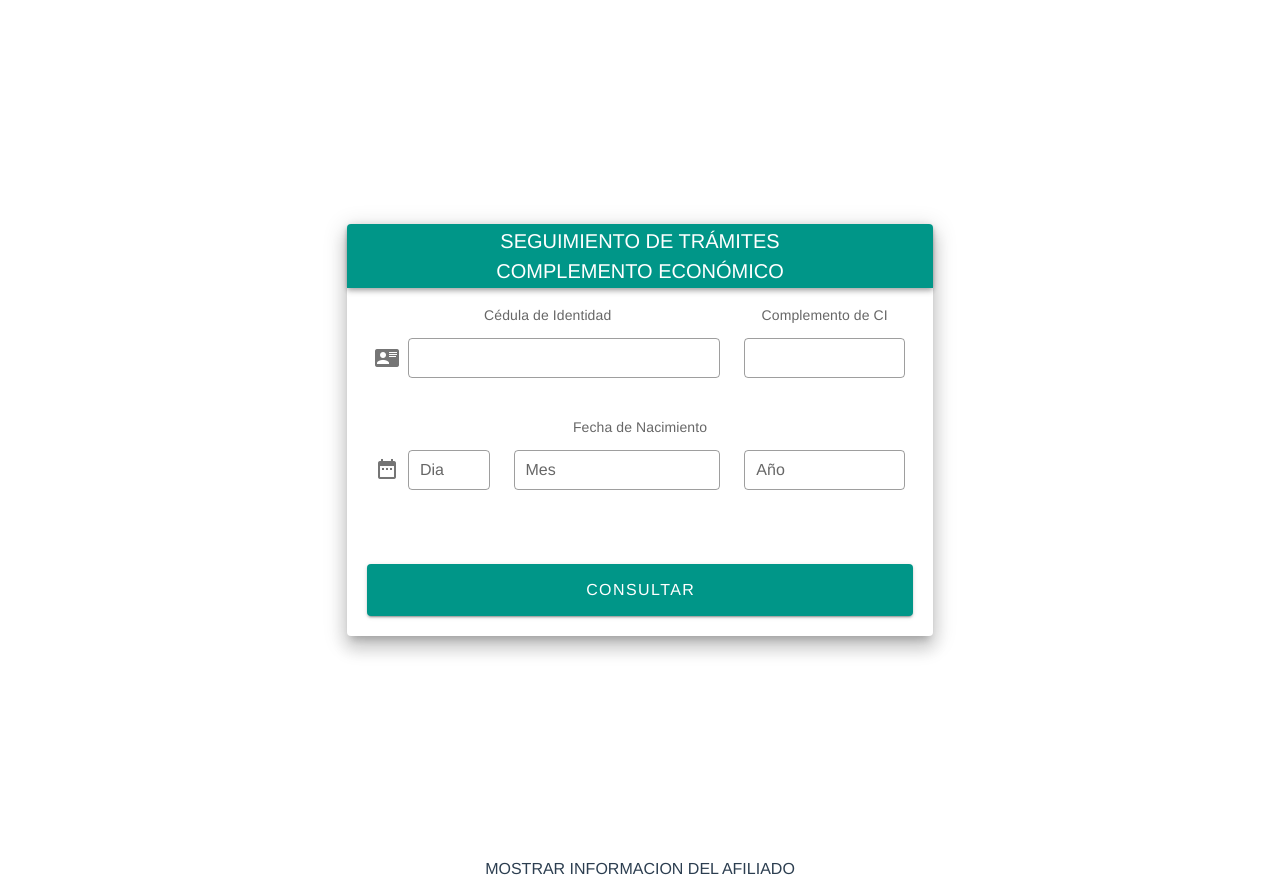
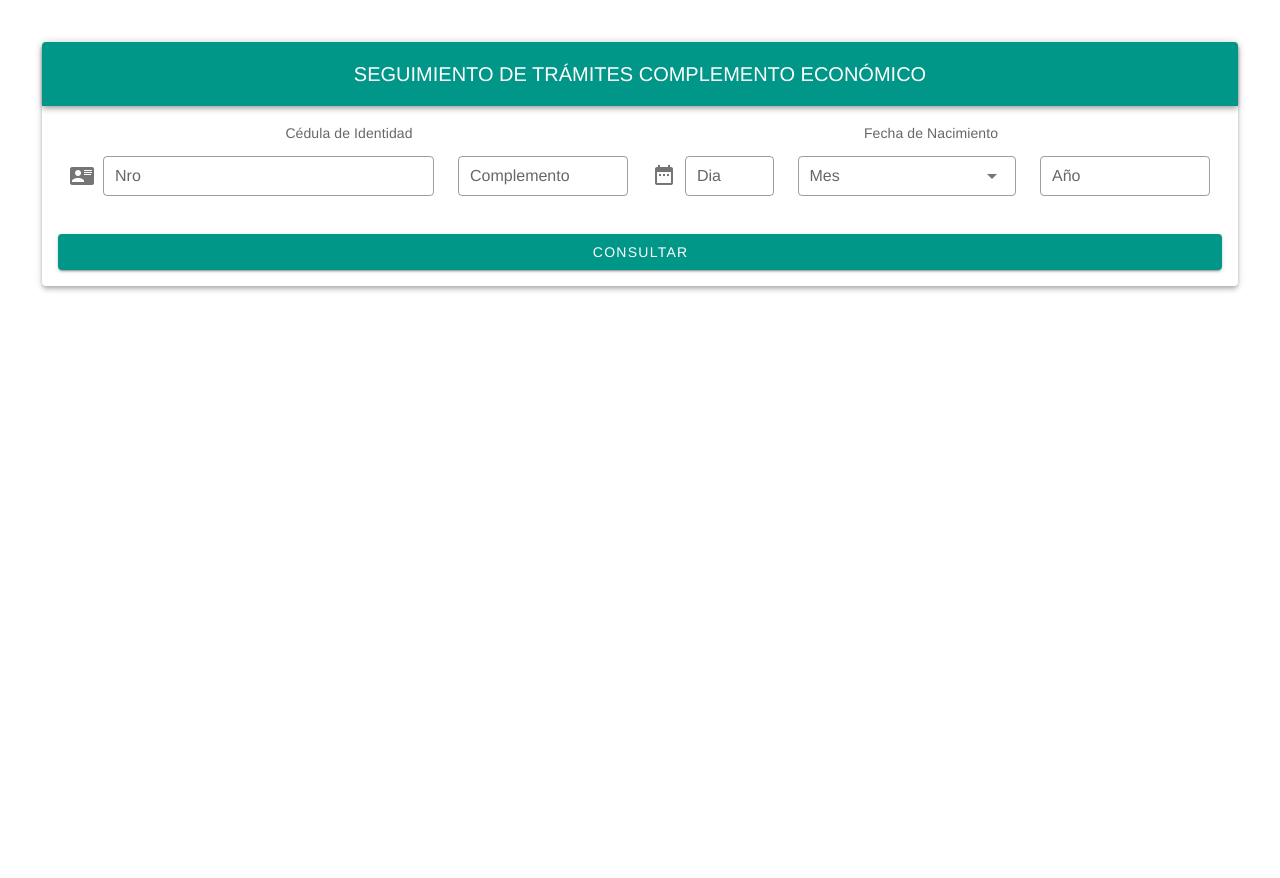
Before and after one commit to MUTUAL-DE-SERVICIOS-AL-POLICIA/SEG-BE, a Vue app: page /info in a window 1280 px wide. After the commit the page ends 800 px from the top, so only its background shows below. Built offline with nearby package versions, Linux system fonts and the light colour scheme; a small style sheet from the web is missing.

Commit message:
mostrar datos de api

```diff
--- a/src/App.vue
+++ b/src/App.vue
@@ -1,19 +1,22 @@
 <template>
-  <div id="app">
-    <div id="nav">
-      <Main />
-    </div>
-    <router-view/>
-  </div>
+  <v-app>
+    <v-content>
+      <div id="app">
+        <div id="nav">
+          <Main />
+        </div>
+      </div>
+    </v-content>
+  </v-app>
 </template>
 <script>
-import Main from '@/components/main.vue'
+import Main from "@/components/main.vue";
 
 export default {
   components: {
-    Main
+    Main,
   },
-}
+};
 </script>
 
 
--- a/src/components/main.vue
+++ b/src/components/main.vue
@@ -1,51 +1,47 @@
 <template>
-  <v-app>
-    <v-content>
   <v-container fluid fill-height>
     <v-row align-center justify="center">
-          <v-col cols="12" md="6">
-            <v-card class="elevation-12">
+      <v-col cols="12" md="12">
+        <v-card class="elevation-4">
           <v-toolbar dark color="primary">
             <v-toolbar-title class="flex text-center"
-                  >SEGUIMIENTO DE TRÁMITES <br>
-                  COMPLEMENTO ECONÓMICO</v-toolbar-title
+              >SEGUIMIENTO DE TRÁMITES COMPLEMENTO ECONÓMICO</v-toolbar-title
             >
           </v-toolbar>
           <v-card-text>
             <v-form>
               <v-row class="pa-0 ma-0">
-                    <v-col md="8" class="pa-0 ma-0"
+                <v-col xs="12" sm="12" md="6" class="pa-0 ma-0"
                   >Cédula de Identidad
-                    </v-col>
-                    <v-col md="4" class="pa-0 ma-0">Complemento de CI </v-col>
-                  </v-row>
-
                   <v-row class="pa-0 ma-0">
-                    <v-col md="8">
+                    <v-col xs="8" md="8">
                       <v-text-field
                         prepend-icon="mdi-card-account-details"
                         name="ci"
                         type="text"
                         outlined
                         dense
+                        label="Nro"
+                        v-model="identity_card"
                       ></v-text-field>
                     </v-col>
-                    <v-col md="4">
+                    <v-col xs="4" md="4">
                       <v-text-field
                         name="complemento"
                         type="text"
                         outlined
                         dense
+                        label="Complemento"
+                        v-model="complement"
                       ></v-text-field>
                     </v-col>
                   </v-row>
+                </v-col>
 
+                <v-col xs="12" sm="12" md="6" class="pa-0 ma-0"
+                  >Fecha de Nacimiento
                   <v-row class="pa-0 ma-0">
-                    <v-col class="pa-0 ma-0"> Fecha de Nacimiento </v-col>
-                  </v-row>
-
-                  <v-row class="pa-0 ma-0">
-                    <v-col md="3">
+                    <v-col xs="4" md="3">
                       <v-text-field
                         prepend-icon="mdi-calendar-range"
                         name="day"
@@ -53,49 +49,194 @@
                         type="text"
                         outlined
                         dense
+                        v-model="day"
                       ></v-text-field>
                     </v-col>
-                    <v-col md="5">
-                      <v-text-field
-                        name="month"
+                    <v-col xs="4" md="5">
+                      <v-select
+                        :items="month"
+                        item-text="name"
+                        item-value="value"
                         label="Mes"
                         type="text"
                         outlined
                         dense
-                      ></v-text-field>
+                        v-model="month"
+                      ></v-select>
                     </v-col>
-                    <v-col md="4">
+                    <v-col xs="4" md="4">
                       <v-text-field
                         name="year"
                         label="Año"
                         type="text"
                         outlined
                         dense
+                        v-model="year"
                       ></v-text-field>
+                    </v-col>
+                  </v-row>
+                </v-col>
+                <v-col xs="12" sm="12" md="12" class="pa-0 ma-0">
+                  <v-btn block color="primary" @click="getInfo()"
+                    >CONSULTAR</v-btn
+                  >
                 </v-col>
               </v-row>
             </v-form>
           </v-card-text>
-              <v-card-actions class="pa-5">
-                <v-btn block color="primary" x-large @click="ingreso()">CONSULTAR</v-btn>
-              </v-card-actions>
+        </v-card>
+        <div >
+
+        </div>
+        <div class="pa-3"></div>
+      <v-card class="elevation-4" v-if="result != null">
+            <!--<div v-for="(res,i) in result" :key="i">
+            <p>
+              {{ res }}
+            </p>
+          </div>-->
+
+          <card-title>
+            <v-card color="secondary">
+              <v-row class="text-uppercase pa-2 pb-1">
+                <v-col xs="12" sm="12" md="12" class="pa-0"
+                  >Semestre: {{ result.data[0].title }}</v-col
+                >
+                <v-col xs="12" sm="12" md="12" class="pa-0"
+                  >Estado: {{ result.data[0].subtitle }}</v-col
+                >
+              </v-row>
+            </v-card>
+          </card-title>
+          <v-card-text>
+            <v-row class="pt-2">
+              <v-col xs="12" sm="12" md="12" class="pa-2">
+                <v-row>
+                  <v-col xs="12" sm="6" md="6" class="text-right">
+                    Beneficiario:
+                  </v-col>
+                  <v-col xs="12" sm="6" md="6" class="text-left">
+                    {{ result.data[0].display[0].value }}
+                  </v-col>
+                  <v-col xs="12" sm="6" md="6" class="text-right"> CI: </v-col>
+                  <v-col xs="12" sm="6" md="6" class="text-left">
+                    {{ result.data[0].display[1].value }}
+                  </v-col>
+                  <v-col xs="12" sm="6" md="6" class="text-right">
+                    Semestre:
+                  </v-col>
+                  <v-col xs="12" sm="6" md="6" class="text-left">
+                    {{ result.data[0].display[2].value }}
+                  </v-col>
+                  <v-col xs="12" sm="6" md="6" class="text-right">
+                    Fecha de recepción:
+                  </v-col>
+                  <v-col xs="12" sm="6" md="6" class="text-left">
+                    {{ result.data[0].display[3].value }}
+                  </v-col>
+                  <v-col xs="12" sm="6" md="6" class="text-right">
+                    Nº de trámite:
+                  </v-col>
+                  <v-col xs="12" sm="6" md="6" class="text-left">
+                    {{ result.data[0].display[4].value }}
+                  </v-col>
+                  <v-col xs="12" sm="6" md="6" class="text-right">
+                    Tipo de prestación:
+                  </v-col>
+                  <v-col xs="12" sm="6" md="6" class="text-left">
+                    {{ result.data[0].display[5].value }}
+                  </v-col>
+                  <v-col xs="12" sm="6" md="6" class="text-right">
+                    Tipo de trámite:
+                  </v-col>
+                  <v-col xs="12" sm="6" md="6" class="text-left">
+                    {{ result.data[0].display[6].value }}
+                  </v-col>
+                  <v-col xs="12" sm="6" md="6" class="text-right">
+                    Estado de trámite:
+                  </v-col>
+                  <v-col xs="12" sm="6" md="6" class="text-left">
+                    {{ result.data[0].display[7].value }}
+                  </v-col>
+                  <v-col xs="12" sm="6" md="6" class="text-right">
+                    Observaciones del trámite:
+                  </v-col>
+                  <v-col xs="12" sm="6" md="6" class="text-left">
+                    {{ result.data[0].display[8].value }}
+                  </v-col>
+                </v-row>
+              </v-col>
+              <v-col></v-col>
+            </v-row>
+          </v-card-text>
         </v-card>
       </v-col>
     </v-row>
   </v-container>
-    </v-content>
-  </v-app>
 </template>
 
 <script>
+import axios from "axios";
 export default {
-  name: "Login",
-  props: {
-    source: String,
+  name: "main",
+  data: () => ({
+    result: null,
+    loading: false,
+    identity_card: null,
+    complement: null,
+    day: null,
+    year: null,
+    month: [
+      { name: "ENERO", value: "01" },
+      { name: "FEBRERO", value: "02" },
+      { name: "MARZO", value: "03" },
+      { name: "ABRIL", value: "04" },
+      { name: "MAYO", value: "05" },
+      { name: "JUNIO", value: "06" },
+      { name: "JULIO", value: "07" },
+      { name: "AGOSTO", value: "08" },
+      { name: "SEPTIEMBRE", value: "09" },
+      { name: "OCTUBRE", value: "10" },
+      { name: "NOVIEMBRE", value: "11" },
+      { name: "DICIEMBRE", value: "12" },
+    ],
+
+    birth_date: "null",
+  }),
+  created() {},
+  computed: {
+//"https://pvt.muserpol.gob.bo/api/v1/eco_com_procedure?identity_card=2315694&birth_date=19-11-1956"
+  },
+  mounted() {
+    //this.getInfo();
   },
   methods: {
-    ingreso() {
-      this.$router.push("info");
+    async getInfo() {
+      try {
+        this.fecha()
+        if(this.birth_date != null){
+        this.loading = true;
+        let res = await axios.get(
+          `https://pvt.muserpol.gob.bo/api/v1/eco_com_procedure?identity_card=${this.identity_card}&birth_date=${this.birth_date}`
+        );
+        this.result = res.data.data;
+        this.loading = false;
+        }else{
+          console.log('flatan parametros')
+        }
+
+      } catch (e) {
+        console.log(e);
+        this.loading = false;
+      }
+    },
+    fecha() {
+      if (this.day != null && this.month != null && this.year != null ) {
+        this.birth_date = this.year +'-'+this.month+'-'+this.day
+        return this.birth_date;
+      } else {
+        return this.birth_date;
+      }
     },
   },
 };
--- a/src/plugins/vuetify.js
+++ b/src/plugins/vuetify.js
@@ -15,7 +15,7 @@ export default new Vuetify({
     themes: {
       light: {
         primary: '#009688',
-        secondary: '#424242',
+        secondary: '#80CBC4',
         accent: '#82B1FF',
         error: '#FF5252',
         info: '#2196F3',
```
Also changed, not shown: src/router/index.js (+8 -8 lines). Lines whose indentation alone changed are shown as unchanged.
